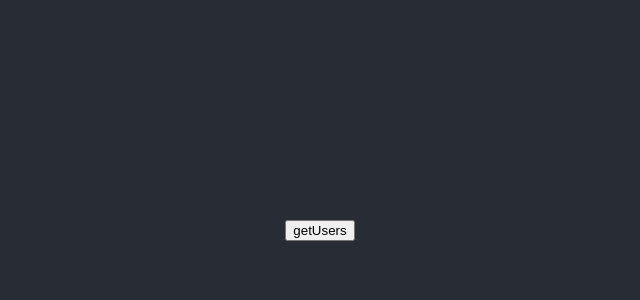
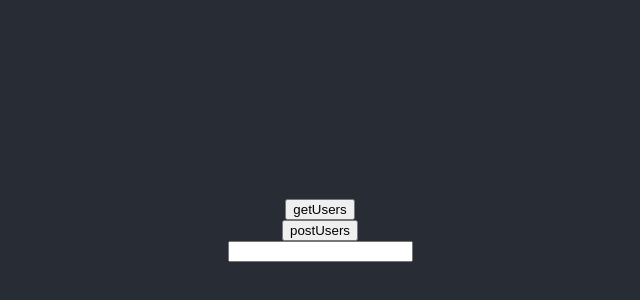
Before and after one commit to kgh3489/react-linux-test, a React (Create React App) app: page / in a window 1280 px wide. Shown: the part 170-470 px from the top of the page, without its empty margins (320-960 px from the left). Built offline with nearby package versions, Linux system fonts and the light colour scheme.

Commit message:
axios post

```diff
--- a/src/App.js
+++ b/src/App.js
@@ -1,28 +1,39 @@
-import logo from "./logo.svg";
+import { useState } from "react";
 import "./App.css";
 import PrintMyName from "./component/PrintMyName";
 import axios from "axios";
-import { useState } from "react";
 
 function App() {
   axios.defaults.baseURL = "http://192.168.0.14:5000";
   const [users, setUsers] = useState([]);
-  const getUsers = async() => {
-    const {data} = await axios.get("/user")
+  const [name, setName] = useState("");
+
+  const getUsers = async () => {
+    const { data } = await axios.get("/user");
     setUsers(data);
+  };
+  const postUsers = async () => {
+    const { status } = await axios.post("/user", {name});
+    if (status == 200) {
+      alert("ok");
+      setName("");
+    } else {
+      alert("err");
+    }
   };
 
   return (
     <div className="App">
       <header className="App-header">
         <button onClick={getUsers}>getUsers</button>
+        <button onClick={postUsers}>postUsers</button>
+
+        <input onChange={(e) => setName(e.target.value)} value={name}></input>
         {users.map((el) => (
           <PrintMyName name={el.name}></PrintMyName>
         ))}
-
       </header>
     </div>
   );
 }
-
 export default App;
--- a/src/component/PrintMyName.js
+++ b/src/component/PrintMyName.js
@@ -1,8 +1,5 @@
-import { useState } from "react"
-
-const PrintMyName = () => {
-    const [name, setName] = useState("리오넬 메시");
-        return <p>{name}</p>
+import { useState } from "react";
+const PrintMyName = ({ name }) => {
+  return <p>{name}</p>;
 };
-
 export default PrintMyName;
```
